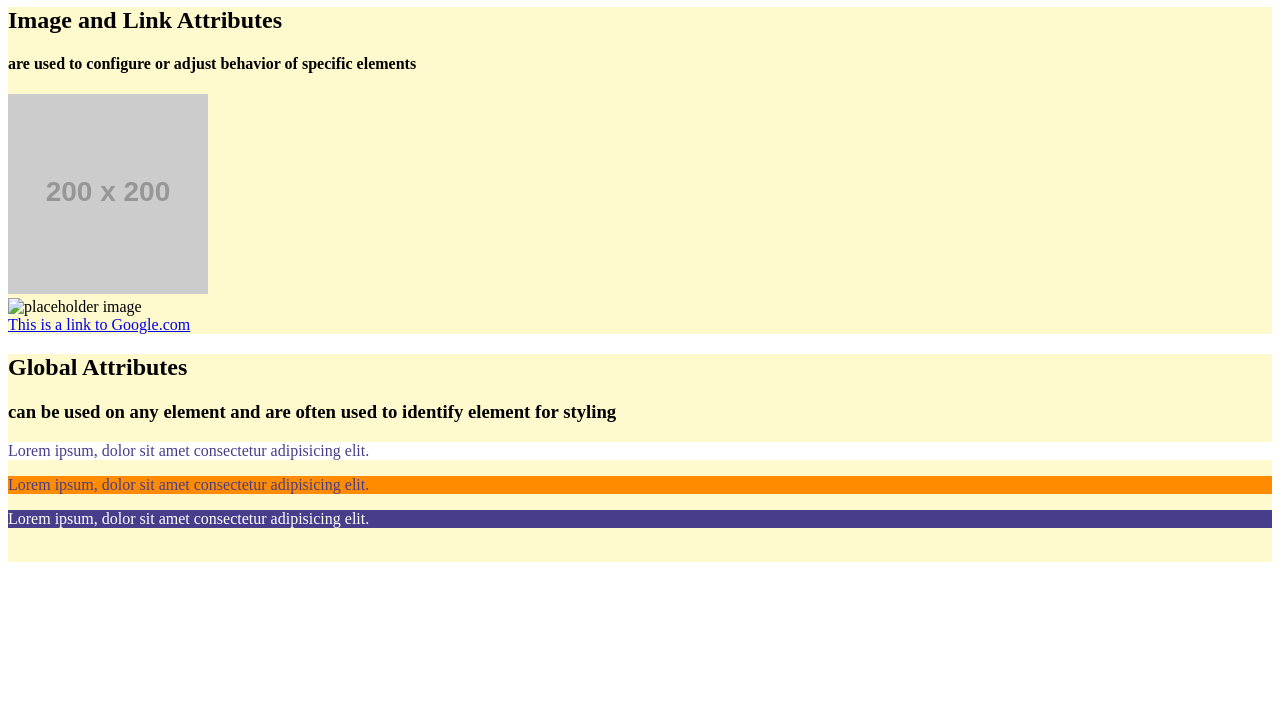
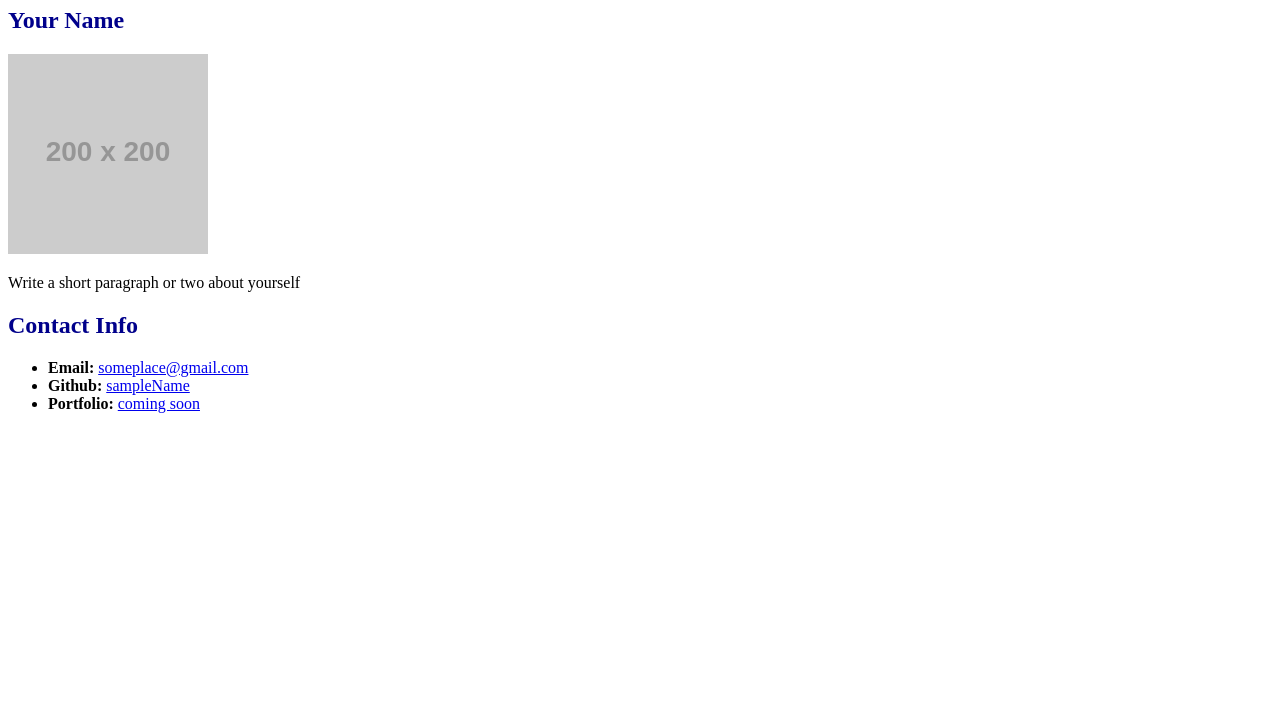
Before and after one commit to Drizzt1786/first-day-repo, a plain HTML site: page index.html in a window 1280 px wide. Shown: the part 73-800 px from the top of the page. Drawn offline with Linux system fonts and the light colour scheme; files that its build step writes are made by us from their sources; placeholder pictures from the web are drawn by us.

Commit message:
replaced old html and stylesheet

```diff
--- a/assets/css/style.css
+++ b/assets/css/style.css
@@ -1,18 +1,19 @@
-.lesson  {
-    background-color: lemonchiffon;
-  }
+.lesson {
+  background-color: lemonchiffon;
+}
 
-  #paragraph-1 {
-    color: darkslateblue;
-    background-color: white;
-  }
+.title {
+  color: darkblue;
+}
 
-  #paragraph-2 {
-    color: darkslateblue;
-    background-color: darkorange;
-  }
+#email {
+  background-color: goldenrod;
+}
 
-  #paragraph-3 {
-      color: white;
-      background-color: darkslateblue;
-  }
+#github {
+  background-color: lightsteelblue;
+}
+
+#portfolio {
+  background-color: darkorange;
+}
--- a/index.html
+++ b/index.html
@@ -1,46 +1,34 @@
 <!DOCTYPE html>
 <html lang="en-US">
-
   <head>
-    <meta charset="UTF-8">
-    <title>Student Bio</title>
-    <!--Link to style sheet-->
-    <!--The rel attribute specifies relationship between linked documents-->
-    <!--The href attribute creates a link to another file or webpage-->
-    <link rel="stylesheet" href="./assets/style.css">
+    <meta charset="UTF-8" />
+    <title>Student Bio With Attributes</title>
+    <!-- Link to stylesheet using rel and href attributes -->
+    <link rel="stylesheet" href="./assets/css/style.css" />
   </head>
 
   <body>
-    <div class="container">
-      <header>
-        <h1>HTML Attributes</h1>
-      </header>
-
-      <section class="lesson">
-        <h2>Image and Link Attributes</h2>
-        <h4>are used to configure or adjust behavior of specific elements</h4>
-        <!-- The src attribute is used with <img> to specify an absolute or relative path to an image -->
-        <!-- The alt attribute specifies the alternative text for an image -->
-        <img src="https://via.placeholder.com/200" alt="placeholder image"/>
-        <br>
-        <img src="./assets/images/sample.jpg" alt="placeholder image"/>
-        <br>
-        <!-- The href attribute is used with <a> to specify a URL-->
-        <a href="https://www.google.com">This is a link to Google.com</a>
-      </section>
-
-      <!-- A class is used to identify one or more elements-->
-      <section class="lesson">
-        <h2>Global Attributes</h2>
-        <h3>can be used on any element and are often used to identify element for styling</h3>
-        <!--An id is an unique identifier to identify a single element-->
-        <p id="paragraph-1">Lorem ipsum, dolor sit amet consectetur adipisicing elit.</p>
-        <p id="paragraph-2">Lorem ipsum, dolor sit amet consectetur adipisicing elit.</p>
-        <p id="paragraph-3">Lorem ipsum, dolor sit amet consectetur adipisicing elit.</p>
-        <br>
-      </section>
-
-    </div>
-   </body>
-
+    <header>
+      <h1 class="title">Student Bio</h1>
+    </header>
+    <!-- TODO: add class attribute  -->
+    <section>
+      <h2 class="title">Your Name</h2>
+      <!-- TODO: modify img attributes -->
+      <img src="https://via.placeholder.com/200" alt="Your Name" />
+      <p>Write a short paragraph or two about yourself</p>
+    </section>
+    <!-- TODO: add class attribute -->
+    <section>
+      <h2 class="title">Contact Info</h2>
+      <ul>
+        <!-- TODO: add id attribute -->
+        <li><strong>Email:</strong> <a href="#">someplace@gmail.com</a></li>
+        <!-- TODO: add id attribute -->
+        <li><strong>Github:</strong> <a href="#">sampleName</a></li>
+        <!-- TODO: add id attribute -->
+        <li><strong>Portfolio:</strong> <a href="#">coming soon</a></li>
+      </ul>
+    </section>
+  </body>
 </html>
```
